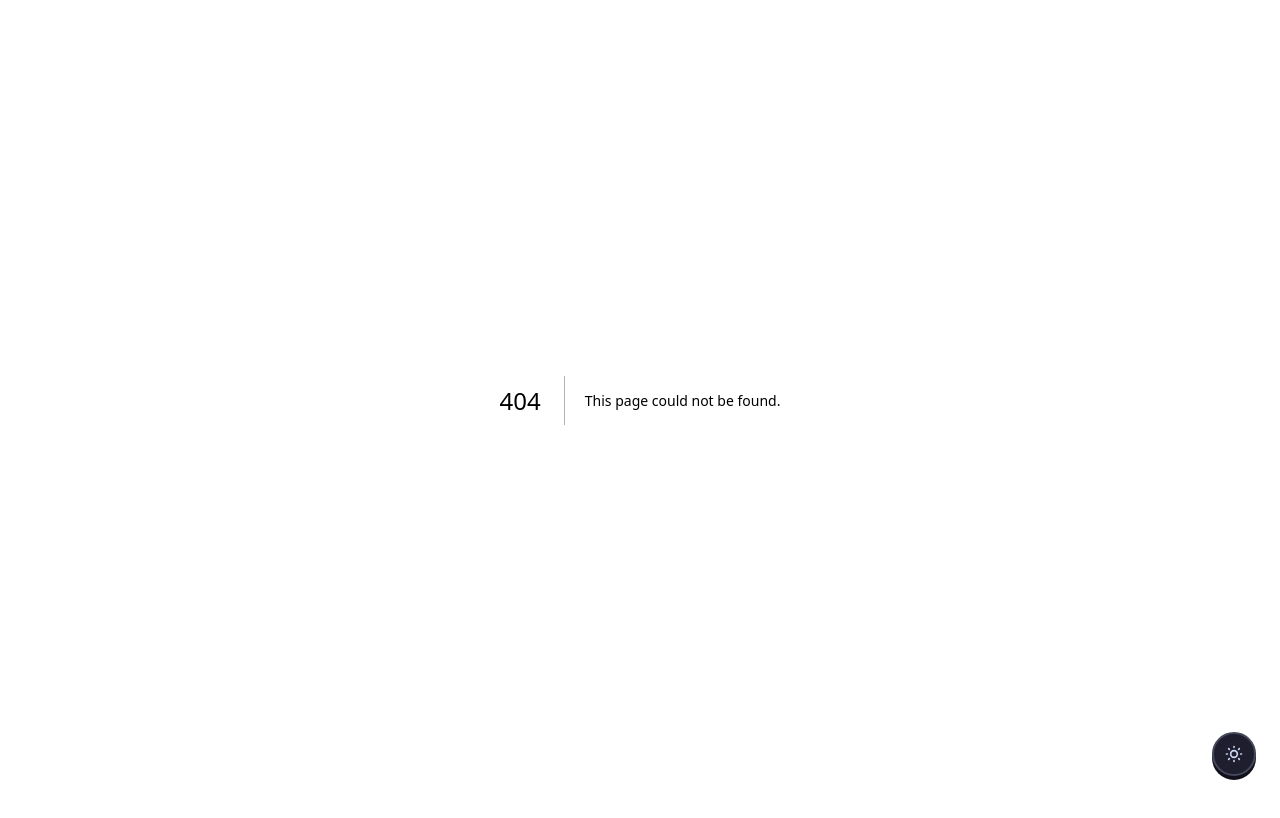
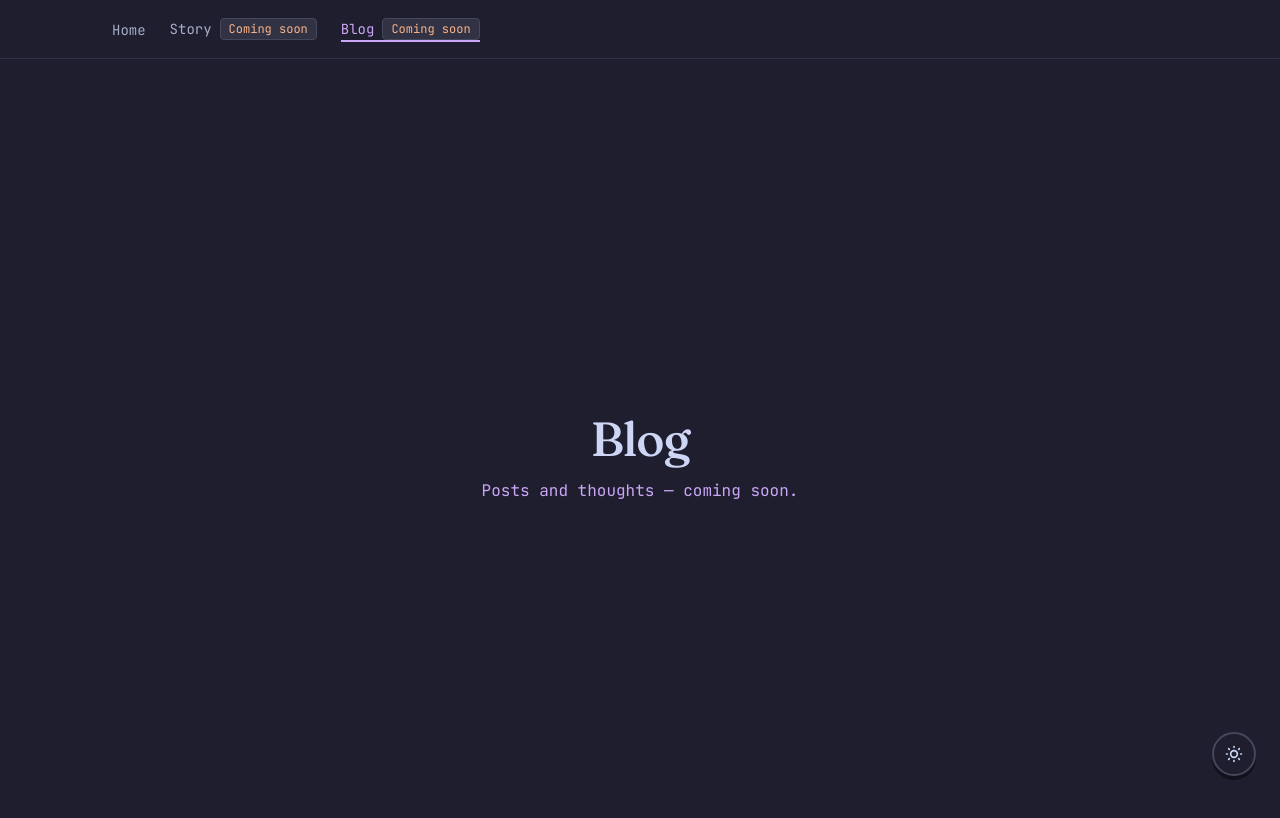
Before and after one commit to aman-git-r/amanrwt, a Next.js app: page /blog in a window 1280 px wide. Before the commit this address had no page. Shown: the top 818 px of the page. Built offline with nearby package versions, Linux system fonts and the light colour scheme.

Commit message:
feat: integrate Nav component into RootLayout for improved navigation

```diff
--- /dev/null
+++ b/app/blog/page.tsx
@@ -0,0 +1,19 @@
+export const metadata = {
+    title: 'Blog',
+    description: 'Posts and thoughts — coming soon.',
+};
+
+export default function BlogPage() {
+    return (
+        <div className="flex min-h-screen flex-col bg-ctp-base">
+            <main className="mx-auto flex flex-1 flex-col items-center justify-center w-full max-w-2xl px-6 py-24 sm:max-w-3xl sm:py-32 md:max-w-4xl md:px-8 lg:max-w-5xl lg:px-10 xl:max-w-6xl xl:px-12">
+                <h1 className="text-4xl font-medium tracking-tight text-ctp-text sm:text-5xl">
+                    Blog
+                </h1>
+                <p className="mt-4 font-mono text-sm text-ctp-mauve sm:text-base">
+                    Posts and thoughts — coming soon.
+                </p>
+            </main>
+        </div>
+    );
+}
--- /dev/null
+++ b/app/components/Nav.tsx
@@ -0,0 +1,59 @@
+'use client';
+
+import Link from 'next/link';
+import { usePathname } from 'next/navigation';
+
+const navItems = [
+    { href: '/', label: 'Home' },
+    { href: '/story', label: 'Story', comingSoon: true },
+    { href: '/blog', label: 'Blog', comingSoon: true },
+] as const;
+
+export function Nav() {
+    const pathname = usePathname();
+
+    return (
+        <nav
+            aria-label="Main"
+            className="border-b border-ctp-surface0 bg-ctp-base"
+        >
+            <div className="mx-auto w-full max-w-2xl px-6 sm:max-w-3xl md:max-w-4xl md:px-8 lg:max-w-5xl lg:px-10 xl:max-w-6xl xl:px-12">
+                <ul className="flex flex-wrap items-center gap-x-6 gap-y-2 py-4">
+                    {navItems.map(({ href, label, comingSoon }) => {
+                        const isActive =
+                            href === '/'
+                                ? pathname === '/'
+                                : pathname.startsWith(href);
+                        return (
+                            <li key={href}>
+                                <Link
+                                    href={href}
+                                    className={`inline-flex items-center gap-2 font-mono text-sm transition-colors hover:text-ctp-mauve ${
+                                        isActive
+                                            ? 'border-b-2 border-ctp-mauve text-ctp-mauve'
+                                            : 'border-b-2 border-transparent text-ctp-subtext0'
+                                    }`}
+                                    aria-label={
+                                        comingSoon
+                                            ? `${label} – coming soon`
+                                            : undefined
+                                    }
+                                >
+                                    <span>{label}</span>
+                                    {comingSoon && (
+                                        <span
+                                            className="rounded border border-ctp-surface1 bg-ctp-surface0 px-2 py-0.5 font-mono text-xs text-ctp-peach"
+                                            aria-hidden
+                                        >
+                                            Coming soon
+                                        </span>
+                                    )}
+                                </Link>
+                            </li>
+                        );
+                    })}
+                </ul>
+            </div>
+        </nav>
+    );
+}
--- a/app/layout.tsx
+++ b/app/layout.tsx
@@ -1,5 +1,6 @@
 import type { Metadata, Viewport } from 'next';
 import { JetBrains_Mono, Fraunces } from 'next/font/google';
+import { Nav } from '@/app/components/Nav';
 import { ThemeToggle } from '@/app/components/ThemeToggle';
 import './globals.css';
 
@@ -65,6 +66,7 @@ export default function RootLayout({
             <body
                 className={`${fraunces.variable} ${jetbrainsMono.variable} font-sans antialiased`}
             >
+                <Nav />
                 {children}
                 <ThemeToggle />
             </body>
--- /dev/null
+++ b/app/story/page.tsx
@@ -0,0 +1,19 @@
+export const metadata = {
+    title: 'Story',
+    description: 'My resume and journey — coming soon.',
+};
+
+export default function StoryPage() {
+    return (
+        <div className="flex min-h-screen flex-col bg-ctp-base">
+            <main className="mx-auto flex flex-1 flex-col items-center justify-center w-full max-w-2xl px-6 py-24 sm:max-w-3xl sm:py-32 md:max-w-4xl md:px-8 lg:max-w-5xl lg:px-10 xl:max-w-6xl xl:px-12">
+                <h1 className="text-4xl font-medium tracking-tight text-ctp-text sm:text-5xl">
+                    Story
+                </h1>
+                <p className="mt-4 font-mono text-sm text-ctp-mauve sm:text-base">
+                    My resume and journey — coming soon.
+                </p>
+            </main>
+        </div>
+    );
+}
```
